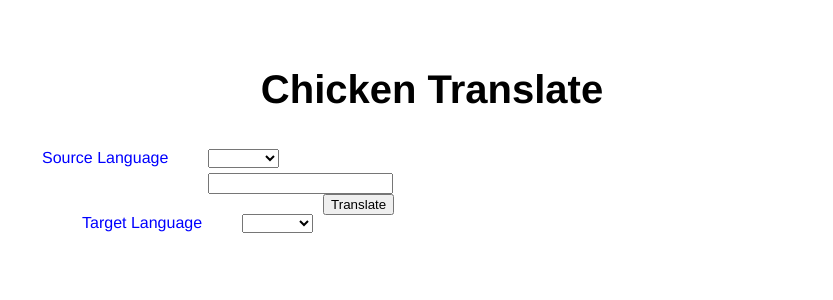
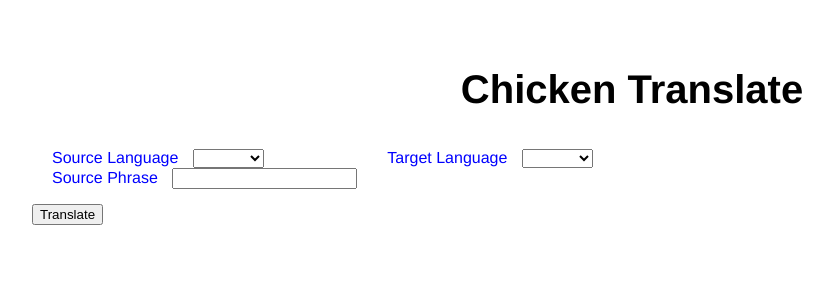
Before and after one commit to mortendir/ProjectNFA021, a PHP site: page / in a window 1280 px wide. Shown: the top 300 px of the page, without its empty margins (8-841 px from the left). Run offline with PHP 8.4, Linux system fonts and the light colour scheme; data comes from the database, SQL or seed files in the repository; data that the repository does not hold is empty.

Commit message:
[#3] Improve the display of translations

```diff
--- a/controller/translation.php
+++ b/controller/translation.php
@@ -29,20 +29,23 @@ class TranslationController {
 		$errorMessages = array();
 
 		if (empty($_POST["source_language"])) {
-			$errorMessages["source_language"] = "Choose a language";
+			$errorMessages["source_language"] = "Please choose a language";
 		}
 		if (empty($_POST["target_language"])) {
-			$errorMessages["target_language"] = "Choose a language";
+			$errorMessages["target_language"] = "Please choose a language";
 		}
 		if (empty($errorMessages) && $_POST["source_language"] == $_POST["target_language"]) {
-			$errorMessages["source_language"] = "Do not choose the same language";
-			$errorMessages["target_language"] = "Do not choose the same language";
+			$errorMessages["source_language"] = "Please do not choose the same language";
+			$errorMessages["target_language"] = "Please do not choose the same language";
 		}
 		if (empty($errorMessages["source_language"]) && !in_array($_POST["source_language"], $languageCodes)) {
-			$errorMessages["source_language"] = "Choose a valid language";
+			$errorMessages["source_language"] = "Please choose a valid language";
 		}
 		if (empty($errorMessages["target_language"]) && !in_array($_POST["target_language"], $languageCodes)) {
-			$errorMessages["target_language"] = "Choose a valid language";
+			$errorMessages["target_language"] = "Please choose a valid language";
+		}
+		if (empty($_POST["source_phrase"])) {
+			$errorMessages["source_phrase"] = "Please write a phrase";
 		}
 		return $errorMessages;
 	}
--- a/styles.css
+++ b/styles.css
@@ -2,7 +2,6 @@ body {
   font-family: Helvetica;
   padding: 2em;
   background-color: white;
-  max-width: 800px;
 }
 
 h1 {
@@ -12,31 +11,34 @@ h1 {
 
 label {
   color: blue;
-  float: left;
-  margin-right: 30px;
   padding: 10px;
 }
-#source_language, #target_language {
-  margin-top: 10px;
+
+#translation_settings {
+  overflow: auto;
+}
+
+.source, .target {
+  float: left;
+  padding: 10px;
   margin-bottom: 5px;
-}
-div.target {
-  float: left;
-  margin-left: 30px;
-  padding: 10px;
 }
 
 .error {
   color: red;
   font-style: italic;
+  font-size: 10pt;
 }
+
 .submit {
   background-color: white;
   opacity: 0.9;
   color: black;
 }
+
 #target_phrases {
-  font-size: font-size: 2.5em;
-  color: green;
-  margin-top: 30px;
+  color: black;
+  padding-left: 30px;
+  padding-top: 5px;
+  outline: #4CAF50 solid 1px;
 }
--- a/view/home.php
+++ b/view/home.php
@@ -4,7 +4,7 @@
 		public function __construct($languages) {
 			$this->languages = $languages;
 		}
-		public function display($errors = array(), $submittedData = array(),$targetPhrases = array()) {
+		public function display($errors = array(), $submittedData = array(), $targetPhrases = array()) {
 
 ?>
 <!DOCTYPE html>
@@ -13,13 +13,14 @@
 	<meta charset="UTF-8"/>
 	<meta name="viewport" content="width=device-width, initial-scale=1.0"/>
 	<link rel="stylesheet" href="styles.css"/>
-	<title>Translation Page</title>
+	<title>Chicken Translate &middot; Crowdsourced Translation Platform</title>
 </head>
 <body>
 	<h1>Chicken Translate</h1>
 	<form action="index.php" method="post" id="translation">
+		<div id="translation_settings">
+			<div class="source">
 				<div>
-			<div class="source">
 					<label for="source_language">Source Language</label>
 					<select name="source_language" id="source_language">
 						<option></option>
@@ -34,11 +35,15 @@
 				    	?>
 				  	</select>
 				  	<?php if(isset($errors["source_language"])) echo '<span class="error">' . $errors["source_language"] . '</span>';?>
-			  	<div><input type="text" id="source_phrase" name="source_phrase" value="<?php if(isset($submittedData["source_phrase"])) echo $submittedData["source_phrase"]; ?>"
+			  	</div>
+			  	<div>
+					<label for="source_phrase">Source Phrase</label>
+			  		<input type="text" id="source_phrase" name="source_phrase" value="<?php if(isset($submittedData["source_phrase"])) echo $submittedData["source_phrase"]; ?>" />
+			  		<?php if(isset($errors["source_phrase"])) echo '<span class="error">' . $errors["source_phrase"] . '</span>';?>
 		  		</div>
 			</div>
+			<div class="target">
 				<div>
-			<div class="target">
 					<label for="target_language">Target Language</label>
 					<select name="target_language" id="target_language">
 						<option></option>
@@ -53,9 +58,20 @@
 				    	?>
 					</select>
 					<?php if(isset($errors["target_language"])) echo '<span class="error">' . $errors["target_language"] . '</span>';?>
-				<div id="target_phrases"><?php foreach ($targetPhrases as $phrase) {
+				</div>
+				<?php
+				if (empty($errors) && !empty($submittedData)) {
+					if (empty($targetPhrases)) {
+						echo "Sorry, no translation is found.";
+					} else {
+						echo '<div id="target_phrases">';
+						foreach ($targetPhrases as $phrase) {
 							echo $phrase;
-				}?></div>
+						}
+						echo '</div>';
+					}
+				}?>
+				</div>
 			</div>
 		</div>
 	  	<input type="submit" name="submit" value="Translate" />
```
Lines whose indentation alone changed are shown as unchanged.
